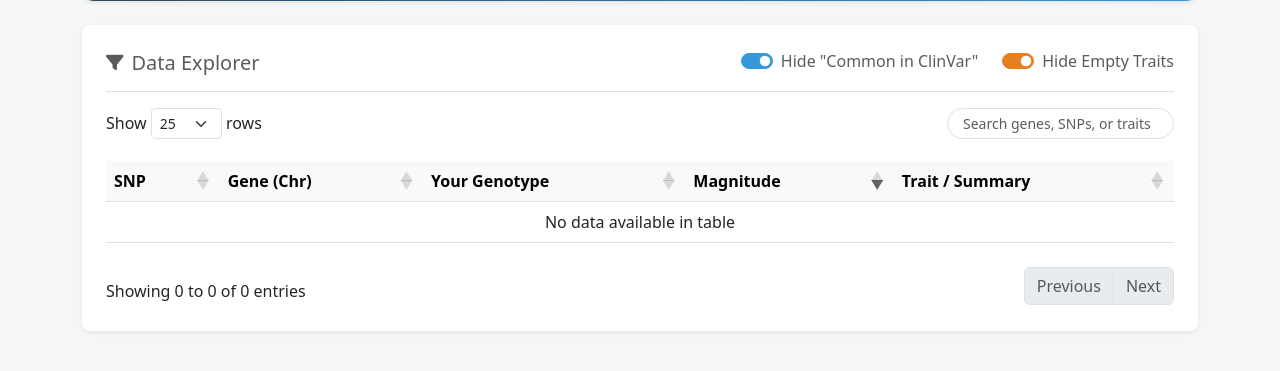
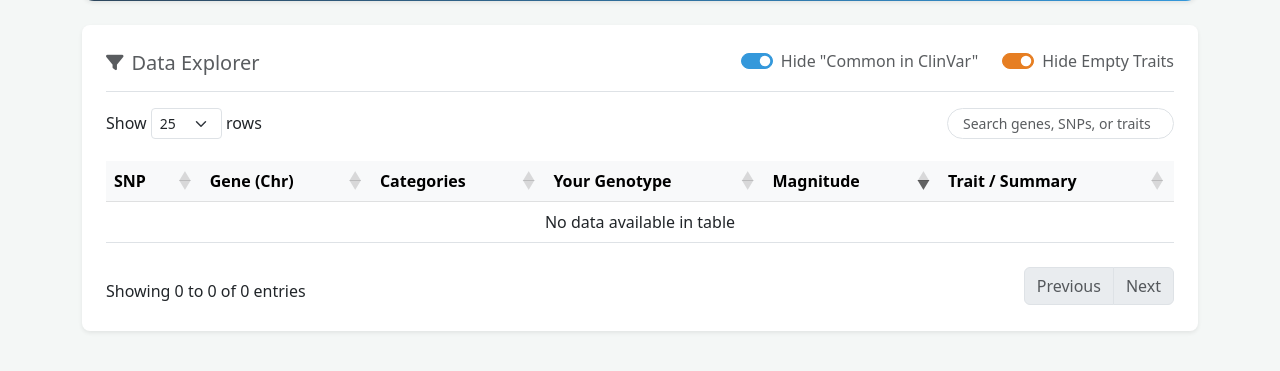
Before and after one commit to mentatpsi/OSGenome2, a Flask app: page / in a window 1280 px wide. Shown: the part 161-532 px from the top of the page. Run offline with Flask 3, Linux system fonts and the light colour scheme; some libraries are stand-ins or nearby versions.

Commit message:
Categories

```diff
--- a/app.py
+++ b/app.py
@@ -42,8 +42,24 @@ def cross_reference_snps(db_filepath, user_filepath):
 
     results = []
 
+    # --- NEW: Load Category Lookup Table ---
+    category_lookup = {}
+
+    category_filepath = os.path.join(os.path.dirname(db_filepath), 'category_snps.jsonl')
+
+    if os.path.exists(category_filepath):
+        with open(category_filepath, 'r') as f:
+            for line in f:
+                if line.strip():
+                    cat_data = json.loads(line)
+                    # Use lower case rsid as the key for matching
+                    rsid = cat_data.get("rsid", "").strip().lower()
+                    category_lookup[rsid] = cat_data.get("categories", [])
+
     if not os.path.exists(db_filepath):
         return []
+
+
 
     with open(db_filepath, 'r') as f:
         for line in f:
@@ -63,6 +79,8 @@ def cross_reference_snps(db_filepath, user_filepath):
                 specific_summary = snp_info.get("Top_Summary", "No general summary available.")
                 magnitude = "0"
 
+                categories = category_lookup.get(snp_id_lower, [])
+
                 # Check for the exact processed allele
                 for geno in snp_info.get("Genotypes", []):
                     # We also strip and upper the database allele just to be safe
@@ -80,7 +98,8 @@ def cross_reference_snps(db_filepath, user_filepath):
                     "Processed_Allele": processed_user_allele,
                     "Orientation": orientation,
                     "Magnitude": magnitude,
-                    "Summary": specific_summary
+                    "Summary": specific_summary,
+                    "Categories": categories
                 })
 
     # Sort results by magnitude (highest first)
--- a/templates/index.html
+++ b/templates/index.html
@@ -72,9 +72,11 @@
                         <tr>
                             <th>SNP</th>
                             <th>Gene (Chr)</th>
+                            <th>Categories</th>
                             <th>Your Genotype</th>
                             <th>Magnitude</th>
                             <th>Trait / Summary</th>
+
                         </tr>
                     </thead>
                     </table>
@@ -120,7 +122,7 @@
         var table = $('#snpTable').DataTable({
             data: tableData,             // Feed the raw JSON data
             deferRender: true,           // <--- THIS IS THE MAGIC BULLET FOR SPEED
-            order: [[ 3, "desc" ]],
+            order: [[ 4, "desc" ]],
             pageLength: 25,
             lengthMenu: [[10, 25, 50, 100, -1], [10, 25, 50, 100, "All"]],
             language: {
@@ -134,6 +136,7 @@
 
             // 3. Tell DataTables how to format the raw JSON into HTML for each column
             columns: [
+
                 {
                     data: 'SNP',
                     render: function (data, type, row) {
@@ -153,6 +156,22 @@
                             <span class="badge bg-secondary rounded-pill" style="font-size: 0.75em;">Chr ${row.Chromosome}</span>`;
                     }
                 },
+                {
+        data: 'Categories',
+            render: function(data) {
+                if (!data || data.length === 0) return '';
+
+                // Map each category to a Bootstrap badge (the "bubble")
+                return data.map(cat => {
+                    // You can add logic here to change colors based on the category name
+                    let colorClass = 'bg-info text-dark';
+                    if (cat.includes('Variant')) colorClass = 'bg-primary';
+                    if (cat.includes('Data')) colorClass = 'bg-secondary';
+
+                    return `<span class="badge ${colorClass} rounded-pill me-1" style="font-weight: 500;">${cat}</span>`;
+                }).join('');
+            }
+            },
                 {
                     data: 'Original_Allele',
                     render: function (data, type, row) {
```
Also changed, not shown: README.md, 1 other file.
